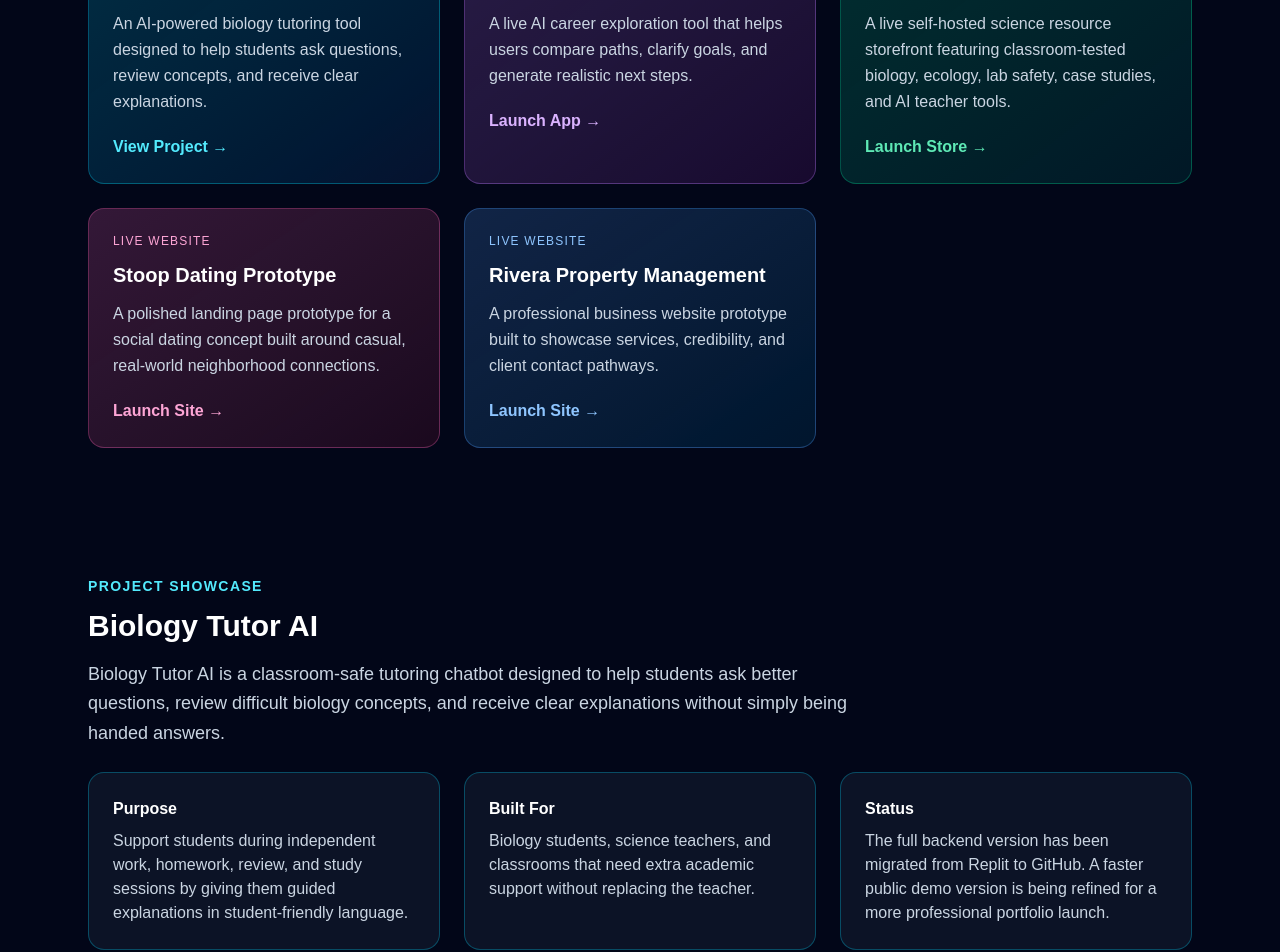
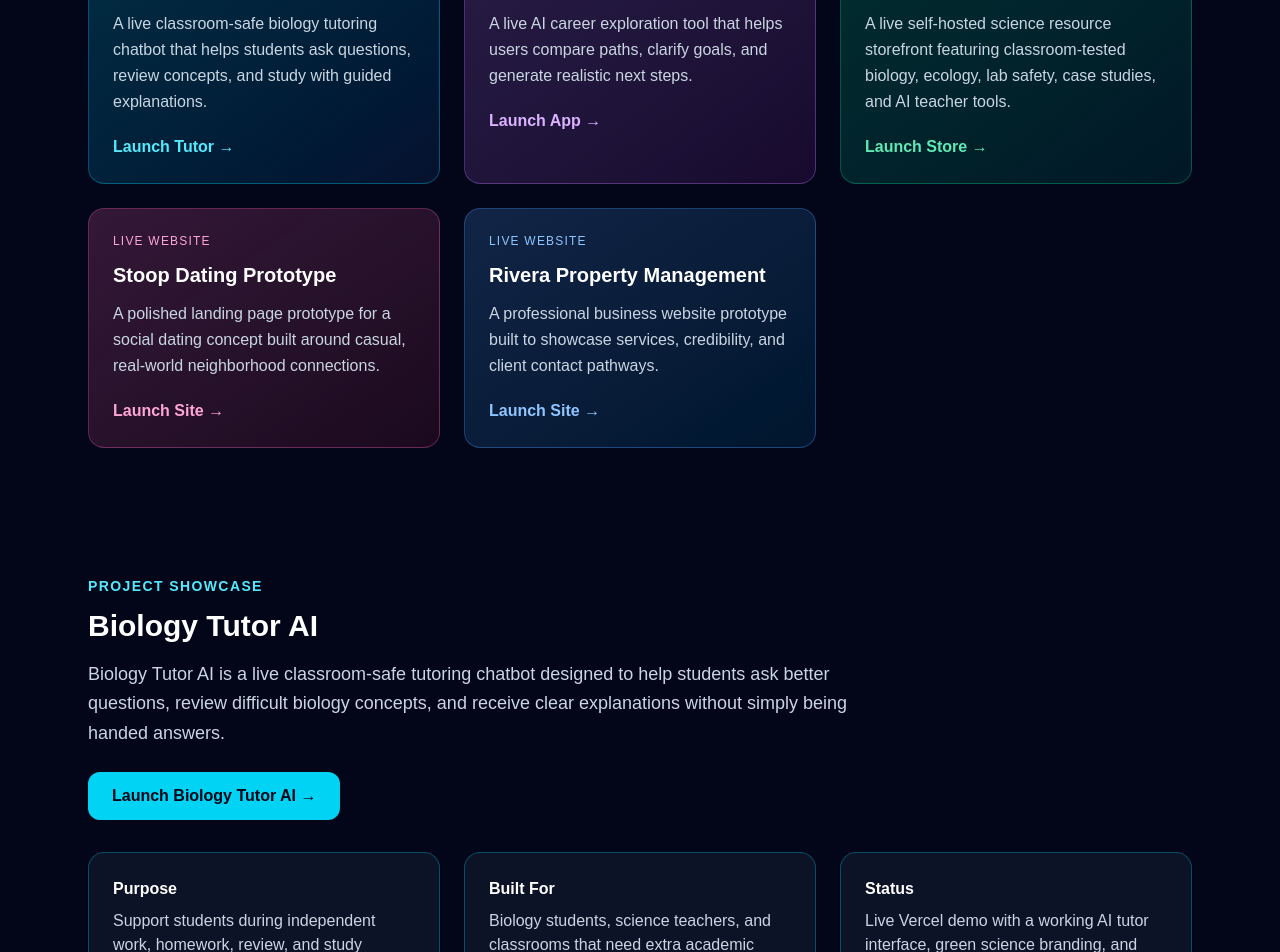
Before and after one commit to craigjamesgordon13-byte/craig-gordon-hub, a Next.js app: page / in a window 1280 px wide. Shown: the part 1540-2492 px from the top of the page. Built offline with nearby package versions, Linux system fonts and the light colour scheme.

Commit message:
Add live Biology Tutor AI launch link

```diff
--- a/app/page.js
+++ b/app/page.js
@@ -115,11 +115,11 @@
         <div className="grid gap-6 md:grid-cols-2 lg:grid-cols-3">
           <ProjectCard
             title="Biology Tutor AI"
-            description="An AI-powered biology tutoring tool designed to help students ask questions, review concepts, and receive clear explanations."
-            status="In Development"
+            description="A live classroom-safe biology tutoring chatbot that helps students ask questions, review concepts, and study with guided explanations."
+            status="Live AI Tutor"
             accent="cyan"
-            link="#biology-tutor-ai"
-            buttonText="View Project"
+            link="https://biology-tutor-ai.vercel.app"
+            buttonText="Launch Tutor"
           />
 
           <ProjectCard
@@ -169,8 +169,19 @@
         <h2 className="mb-4 text-3xl font-bold">Biology Tutor AI</h2>
 
         <p className="mb-6 max-w-3xl text-lg leading-relaxed text-slate-300">
-          Biology Tutor AI is a classroom-safe tutoring chatbot designed to help students ask better questions, review difficult biology concepts, and receive clear explanations without simply being handed answers.
+          Biology Tutor AI is a live classroom-safe tutoring chatbot designed to help students ask better questions, review difficult biology concepts, and receive clear explanations without simply being handed answers.
         </p>
+
+        <div className="mb-8">
+          <a
+            href="https://biology-tutor-ai.vercel.app"
+            target="_blank"
+            rel="noopener noreferrer"
+            className="inline-block rounded-xl bg-cyan-400 px-6 py-3 font-semibold text-slate-950 transition hover:bg-cyan-300"
+          >
+            Launch Biology Tutor AI →
+          </a>
+        </div>
 
         <div className="grid gap-6 md:grid-cols-3">
           <InfoCard
@@ -188,7 +199,7 @@
           <InfoCard
             color="cyan"
             title="Status"
-            text="The full backend version has been migrated from Replit to GitHub. A faster public demo version is being refined for a more professional portfolio launch."
+            text="Live Vercel demo with a working AI tutor interface, green science branding, and OpenAI API connection."
           />
         </div>
       </section>
```
